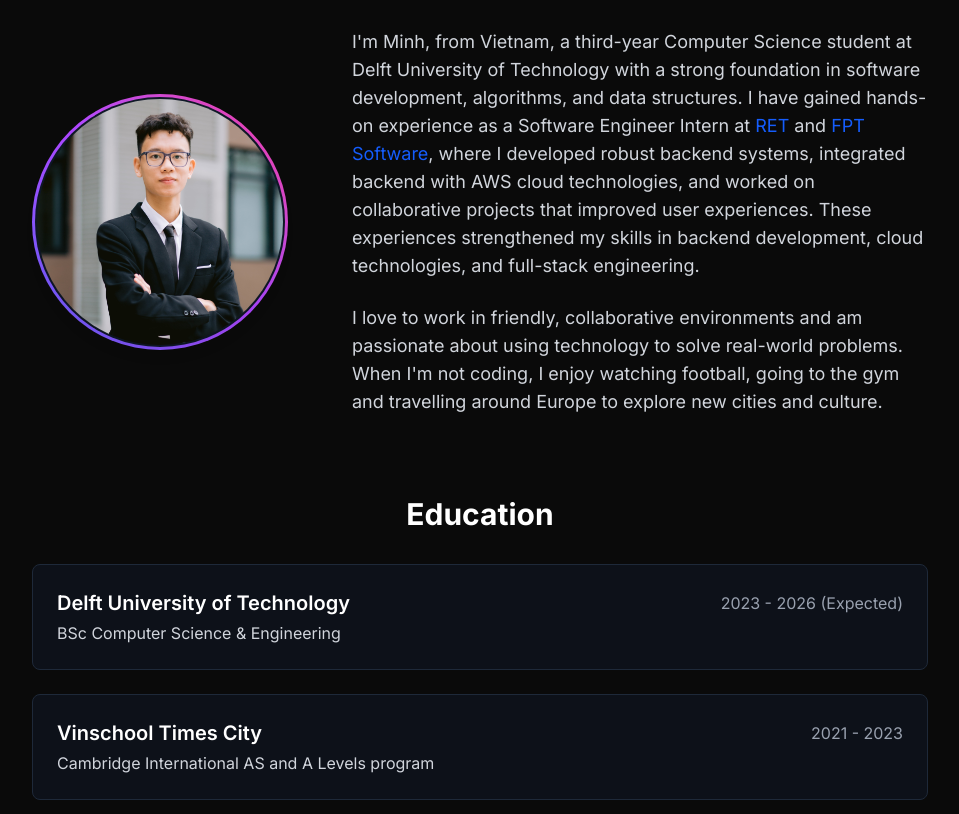
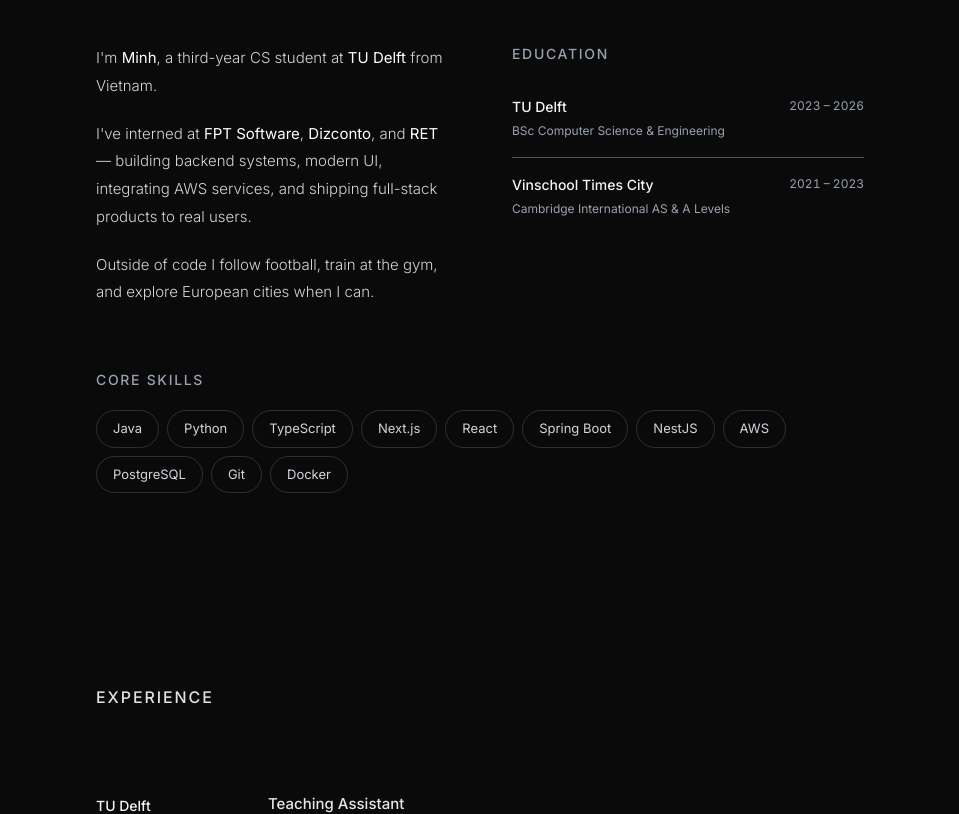
Before and after one commit to caominhnguyen05/caominh-portfolio, a Next.js app: page / in a window 1280 px wide. Shown: the part 940-1754 px from the top of the page, without its empty margins (160-1119 px from the left). Built offline with nearby package versions, Linux system fonts and the light colour scheme.

Commit message:
Improve UI for about section

```diff
--- a/src/app/components/about.tsx
+++ b/src/app/components/about.tsx
@@ -1,130 +1,114 @@
 "use client";
-
 import { motion } from "framer-motion";
 import React from "react";
-import Image from "next/image";
-import { Education } from "../types";
+import { education } from "../data/education";
 
-const SectionWrapper = ({
-  children,
-  id,
-}: {
-  children: React.ReactNode;
-  id: string;
-}) => (
+const About: React.FC = () => {
+  const skills = [
+    "Java",
+    "Python",
+    "TypeScript",
+    "Next.js",
+    "React",
+    "Spring Boot",
+    "NestJS",
+    "AWS",
+    "PostgreSQL",
+    "Git",
+    "Docker",
+  ];
+
+  return (
     <motion.section
-    id={id}
-    className="min-h-screen py-20 px-6"
-    initial={{ opacity: 0, y: 50 }}
+      id="about"
+      className="py-24 px-6 md:px-12"
+      initial={{ opacity: 0, y: 40 }}
       whileInView={{ opacity: 1, y: 0 }}
       viewport={{ once: true, amount: 0.2 }}
       transition={{ duration: 0.6 }}
     >
-    <div className="container mx-auto max-w-4xl">{children}</div>
-  </motion.section>
-);
+      <div className="max-w-3xl mx-auto flex flex-col gap-16">
+        {/* Label */}
+        <p className="text-l font-medium tracking-[0.12em] uppercase ">About</p>
 
-const About: React.FC = () => {
-  const education: Education[] = [
-    {
-      institution: "Delft University of Technology",
-      degree: "BSc Computer Science & Engineering",
-      years: "2023 - 2026 (Expected)",
-    },
-    {
-      institution: "Vinschool Times City",
-      degree: "Cambridge International AS and A Levels program",
-      years: "2021 - 2023",
-    },
-  ];
-
-  return (
-    <SectionWrapper id="about">
-      <h2 className="text-4xl font-bold text-center mb-12 text-white">
-        About Me
-      </h2>
-
-      <div className="flex flex-col md:flex-row items-center justify-center gap-10 md:gap-16">
-        <motion.div
-          className="relative w-48 h-48 md:w-64 md:h-64 flex-shrink-0"
-          initial={{ scale: 0.5, opacity: 0 }}
-          whileInView={{ scale: 1, opacity: 1 }}
-          viewport={{ once: true, amount: 0.5 }}
-          transition={{ duration: 0.5, delay: 0.2, ease: "easeOut" }}
-        >
-          <div className="absolute inset-0 rounded-full bg-gradient-to-tr from-indigo-500 via-purple-500 to-pink-500 p-[3px]">
-            <div className="w-full h-full rounded-full bg-gray-900 p-[2px]">
-              <Image
-                src="/profile.jpg"
-                alt="A profile picture of Cao Minh Nguyen"
-                width={256}
-                height={256}
-                className="rounded-full object-cover shadow-lg"
-              />
-            </div>
-          </div>
-        </motion.div>
-
-        <div className="text-center md:text-left text-lg text-gray-300 space-y-6">
+        {/* Row 1 — bio left, education right */}
+        <div className="grid md:grid-cols-2 gap-x-16 gap-y-10 items-start">
+          {/* Bio */}
+          <div className="space-y-5 text-[15px] leading-[1.85] font-light text-gray-300">
             <p>
-            I&apos;m Minh, from Vietnam, a third-year Computer Science student
-            at Delft University of Technology with a strong foundation in
-            software development, algorithms, and data structures. I have gained
-            hands-on experience as a Software Engineer Intern at{" "}
-            <a
-              href="https://www.ret.nl/"
-              target="_blank"
-              rel="noopener noreferrer"
-              className="text-blue-600 hover:underline"
-            >
-              RET
-            </a>{" "}
-            and{" "}
-            <a
-              href="https://fptsoftware.com/"
-              target="_blank"
-              rel="noopener noreferrer"
-              className="text-blue-600 hover:underline"
-            >
-              FPT Software
-            </a>
-            , where I developed robust backend systems, integrated backend with
-            AWS cloud technologies, and worked on collaborative projects that
-            improved user experiences. These experiences strengthened my skills
-            in backend development, cloud technologies, and full-stack
-            engineering.
+              I&apos;m <span className="text-white font-normal">Minh</span>, a
+              third-year CS student at{" "}
+              <span className="text-white font-normal">TU Delft</span> from
+              Vietnam.
             </p>
             <p>
-            I love to work in friendly, collaborative environments and am
-            passionate about using technology to solve real-world problems. When
-            I&apos;m not coding, I enjoy watching football, going to the gym and
-            travelling around Europe to explore new cities and culture.
+              I&apos;ve interned at{" "}
+              <span className="text-white font-normal">FPT Software</span>,{" "}
+              <span className="text-white font-normal">Dizconto</span>, and{" "}
+              <span className="text-white font-normal">RET</span> — building
+              backend systems, modern UI, integrating AWS services, and shipping
+              full-stack products to real users.
             </p>
+            <p>
+              Outside of code I follow football, train at the gym, and explore
+              European cities when I can.
+            </p>
+          </div>
+
+          {/* Education */}
+          <div className="flex flex-col gap-4">
+            <p className="text-sm font-medium tracking-[0.12em] uppercase text-gray-400">
+              Education
+            </p>
+            <div className="flex flex-col">
+              {education.map((edu, i) => (
+                <motion.div
+                  key={i}
+                  className="flex justify-between items-start py-4 border-b border-white/[0.3] last:border-0"
+                  initial={{ opacity: 0, x: 10 }}
+                  whileInView={{ opacity: 1, x: 0 }}
+                  viewport={{ once: true }}
+                  transition={{ duration: 0.4, delay: i * 0.1 }}
+                >
+                  <div className="flex flex-col gap-1">
+                    <p className="text-[14px] font-medium text-gray-100">
+                      {edu.institution}
+                    </p>
+                    <p className="text-[12px] text-gray-400 leading-relaxed">
+                      {edu.degree}
+                    </p>
+                  </div>
+                  <span className="text-xs text-gray-400 whitespace-nowrap ml-6 mt-0.5 tabular-nums">
+                    {edu.years}
+                  </span>
+                </motion.div>
+              ))}
+            </div>
           </div>
         </div>
 
-      <div className="mt-20">
-        <h3 className="text-3xl font-bold text-center mb-8 text-white">
-          Education
-        </h3>
-        <div className="space-y-6">
-          {education.map((edu, index) => (
-            <div
-              key={index}
-              className="bg-gray-900/50 p-6 rounded-lg border border-gray-800"
+        {/* Skills — full width */}
+        <div className="flex flex-col gap-5">
+          <p className="text-sm font-medium tracking-[0.12em] uppercase text-gray-400">
+            Core Skills
+          </p>
+          <div className="flex flex-wrap gap-2">
+            {skills.map((s, i) => (
+              <motion.span
+                key={s}
+                className="text-[13px] text-gray-300 px-4 py-2 border border-white/[0.15] rounded-full hover:border-white/20 hover:text-white transition-all duration-200"
+                initial={{ opacity: 0, y: 6 }}
+                whileInView={{ opacity: 1, y: 0 }}
+                viewport={{ once: true }}
+                transition={{ duration: 0.3, delay: i * 0.04 }}
               >
-              <div className="flex justify-between items-center">
-                <h4 className="text-xl font-semibold text-white">
-                  {edu.institution}
-                </h4>
-                <p className="text-gray-400">{edu.years}</p>
-              </div>
-              <p className="text-gray-300 mt-1">{edu.degree}</p>
-            </div>
+                {s}
+              </motion.span>
             ))}
           </div>
         </div>
-    </SectionWrapper>
+      </div>
+    </motion.section>
   );
 };
 
```
Lines whose indentation alone changed are shown as unchanged.
